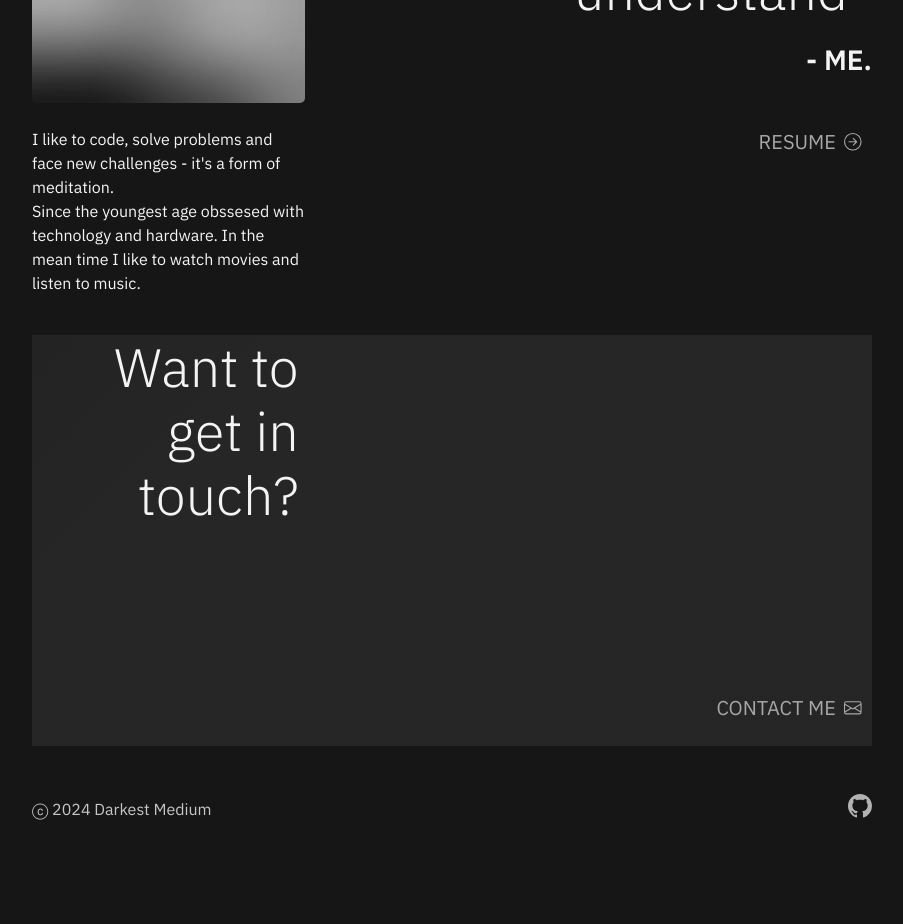
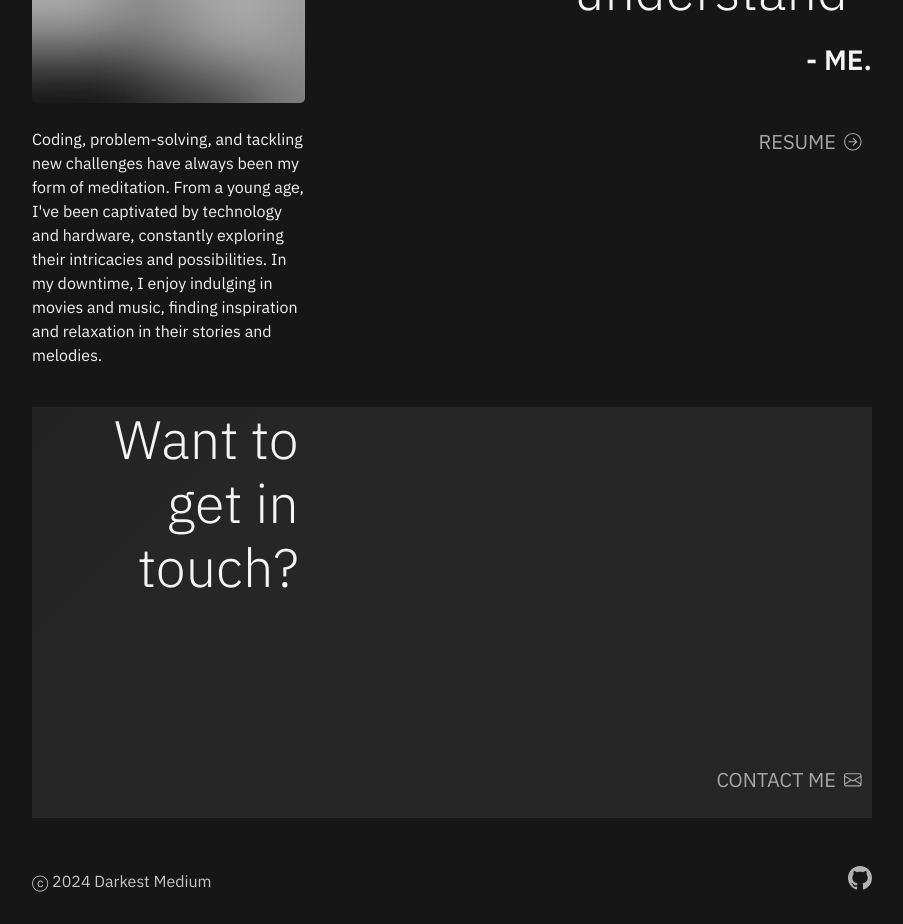
Before and after one commit to darkestmedium/darkestmedium, a React (Create React App) app: page / in a window 1280 px wide. Shown: the part 900-1824 px from the top of the page, without its empty margins (188-1091 px from the left). Before the commit the page ends 1772 px from the top, so only its background shows below. Built offline with nearby package versions, Linux system fonts and the light colour scheme.

Commit message:
Description improvements

```diff
--- a/package.json
+++ b/package.json
@@ -39,6 +39,7 @@
     ]
   },
   "devDependencies": {
+    "@babel/plugin-proposal-private-property-in-object": "^7.21.11",
     "gh-pages": "^6.1.1"
   }
 }
--- a/src/components/About.js
+++ b/src/components/About.js
@@ -16,10 +16,11 @@ function About({toggleDisplay}) {
           <h4 className="ibm-plex-sans-semibold">- ME.</h4>
         </div>
         <div>
-          <p className="body-02">I like to code, solve problems and face new challenges - it's a form of meditation.</p>
           <p className="body-02">
-            Since the youngest age obssesed with technology and hardware.
-            In the mean time I like to watch movies and listen to music.
+            Coding, problem-solving, and tackling new challenges have always been my form of meditation.
+            From a young age, I've been captivated by technology and hardware, constantly exploring
+            their intricacies and possibilities. In my downtime, I enjoy indulging in movies and music,
+            finding inspiration and relaxation in their stories and melodies.
           </p>
         </div>
         <div>
--- a/src/components/App.js
+++ b/src/components/App.js
@@ -10,6 +10,7 @@ import Resume from "./Resume"
 
 
 function App() {
+
   const [showMain, setShowMain] = useState(true);
 
   const toggleDisplay = () => {
--- a/src/components/Resume.js
+++ b/src/components/Resume.js
@@ -30,11 +30,15 @@ function Resume({toggleDisplay}) {
           <div><a href="https://github.com/darkestmedium">github.com/darkestmedium</a></div>
           <div><a href="https://darkestmedium.github.io/darkestmedium/">darkestmedium.github.io</a></div>
         </div>
-        <p>Experienced Technical Animation Director with a proven track record in Commercials, Films, and Games.
-          Skilled in Maya, Python, and C++. Responsible for pipeline optimization, improvement of in-house tools, and workflow automation.
-          I am resourceful, highly motivated, and in constant search of new challenges to grow my skills.
-          I've spent my entire career jumping into projects in the 11th hour to fight fires and solve impossible problems.
-          Now super excited about web development!
+        <p>As an Accomplished Technical Animation Director, I have a solid history of success in leading
+          projects across Commercials, Films, and Games. Proficient in Maya, Python, and C++,
+          I've spearheaded pipeline optimization, enhanced in-house tools, and streamlined workflow processes.
+          Throughout my career, I've thrived on tackling challenges head-on, often joining projects
+          at critical junctures to troubleshoot and conquer seemingly insurmountable obstacles.
+          However, fueled by an unyielding passion for growth and innovation, I am now transitioning
+          my expertise towards becoming a top-tier web developer. Currently immersed in mastering
+          full stack development and blockchain technologies (including JavaScript, React, ICP, among others),
+          I am driven to excel in this dynamic field and am eagerly embracing the exciting opportunities it presents.
         </p>
       </div>
       <ul>
```
Also changed, not shown: 1 other file (tests, documents, lock files or other folders).
